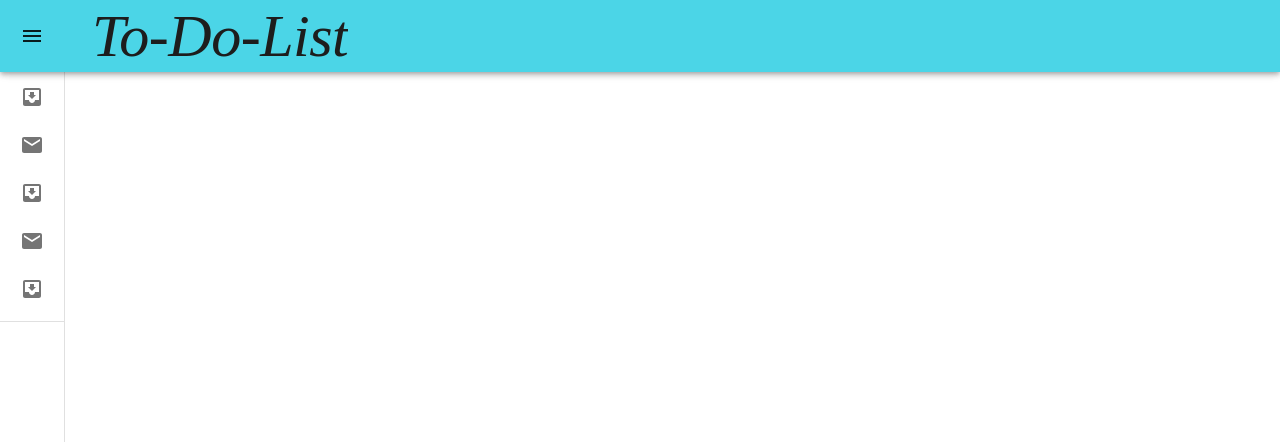
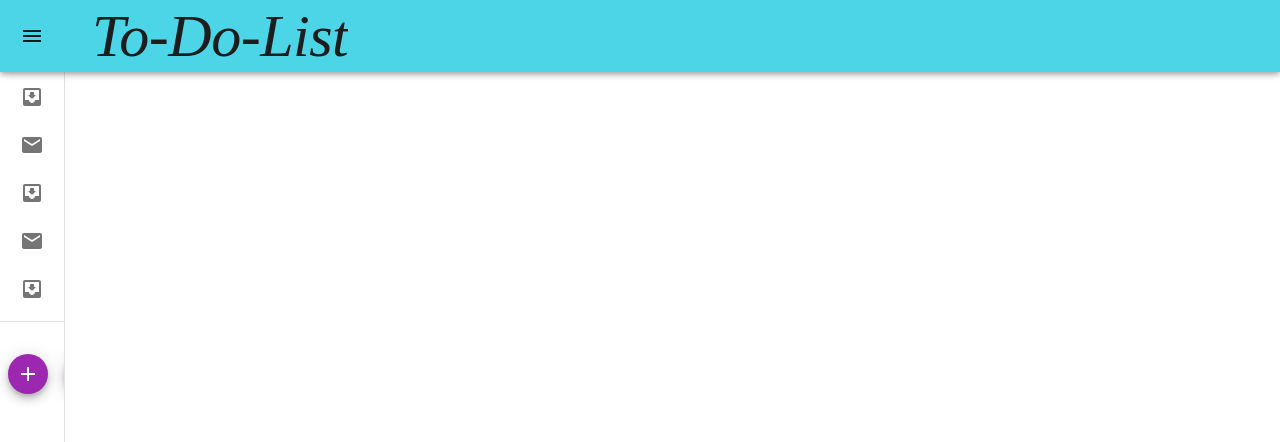
Before and after one commit to HangwelaniMadilonga/todolist, a React (Vite) app in the folder to-do-list/: page / in a window 1280 px wide. Shown: the top 442 px of the page. Built offline with nearby package versions, Linux system fonts and the light colour scheme.

Commit message:
include AddTaskButton in components.

```diff
--- a/to-do-list/src/App.jsx
+++ b/to-do-list/src/App.jsx
@@ -5,6 +5,7 @@
   Routes, Route, Link
 } from 'react-router-dom'
 import MiniDrawer from './components/Drawer'
+
 
 
 
--- /dev/null
+++ b/to-do-list/src/components/AddTaskButton.jsx
@@ -0,0 +1,35 @@
+import Box from '@mui/material/Box';
+import Fab from '@mui/material/Fab';
+import AddIcon from '@mui/icons-material/Add';
+import { createTheme, ThemeProvider } from '@mui/material/styles';
+const myTheme = createTheme({
+  palette: {
+    primary: {
+
+      main: '#4bd5e7',
+
+    },
+    secondary: {
+
+      main: '#1d1d1d',
+
+    },
+  },
+});
+
+
+export default function FloatingActionButtonSize() {
+  return (
+    <Box sx={{ '& > :not(style)': { m: 1 } }}>
+      <Fab size="small" color="secondary" aria-label="add">
+        <AddIcon />
+      </Fab>
+      <Fab size="medium" color="secondary" aria-label="add">
+        <AddIcon />
+      </Fab>
+      <Fab color="secondary" aria-label="add">
+        <AddIcon />
+      </Fab>
+    </Box>
+  );
+}
--- a/to-do-list/src/components/Drawer.jsx
+++ b/to-do-list/src/components/Drawer.jsx
@@ -19,6 +19,7 @@
 import InboxIcon from '@mui/icons-material/MoveToInbox';
 import MailIcon from '@mui/icons-material/Mail';
 import { createTheme, ThemeProvider } from '@mui/material/styles';
+import FloatingActionButtonSize from './AddTaskButton';
 const myTheme = createTheme({
   palette: {
     primary: {
@@ -196,6 +197,7 @@
             </ListItem>
           ))} */}
         </List>
+        <FloatingActionButtonSize/>
       </Drawer>
       <Box component="main" sx={{ flexGrow: 1, p: 3 }}>
         <DrawerHeader />
```
Also changed, not shown: to-do-list/src/components/NavigationButton.jsx (added).
